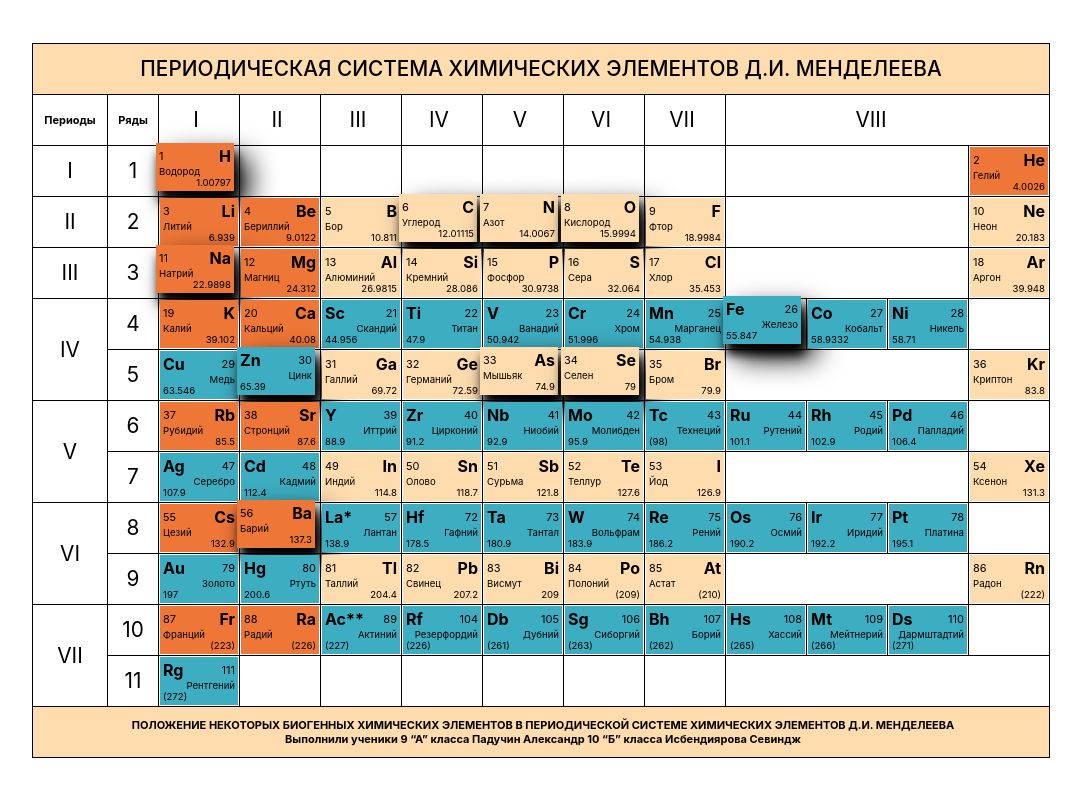
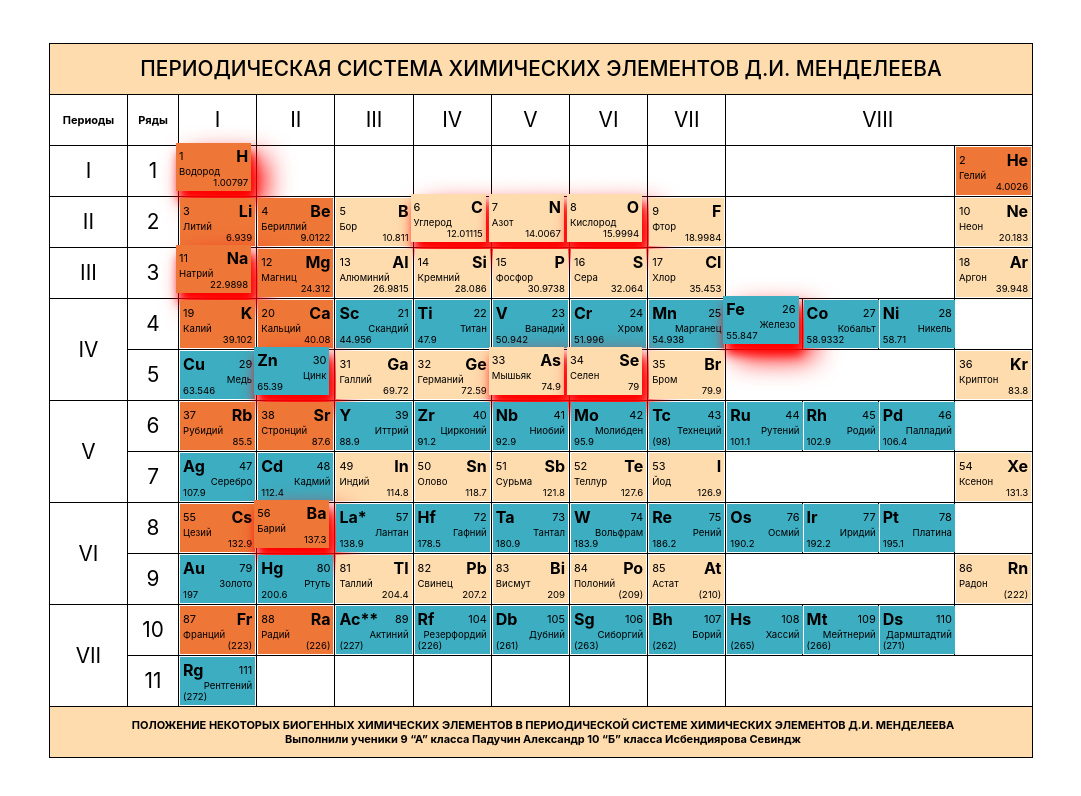
Before and after one commit to AlexPaduchin/biogenic, a React app: page / in a window 1280 px wide. Shown: the whole page, without its empty margins (99-1180 px from the left). Built offline with nearby package versions, Linux system fonts and the light colour scheme.

Commit message:
fix shadow

```diff
--- a/src/table/Cell.js
+++ b/src/table/Cell.js
@@ -1,17 +1,18 @@
-import React, { useMemo } from 'react';
+import React from 'react';
 import './Table.css';
 
 import Elements from './data/Elements';
 
 const Cell = ({
 	elem,
-	setClickedElement
+	setClickedElement,
+	clickedElement,
 }) => {
-
-	return useMemo(() => {
 	const elemInfo = Elements[elem] || {};
 	const color = elemInfo.color ? ' bColor' + elemInfo.color : '';
-
+	const isActiveClass = elemInfo.description === undefined
+		? 'cellShadowNormal'
+		: (clickedElement === '' ? 'cellShadowActive' : 'cellShadowNormal');
 	return (
 		<div
 			className="relativePosition"
@@ -19,7 +20,7 @@ const Cell = ({
 				setClickedElement(elem);
 			}}
 		>
-				<div className={elemInfo.description !== undefined ? 'cellShadow' : ''}>
+			<div className={isActiveClass}>
 				<div className={color}
 				>
 					{elemInfo.color === 'Green' ? (
@@ -53,7 +54,6 @@ const Cell = ({
 			</div >
 		</div >
 	);
-	}, [elem, setClickedElement]);
 };
 
 export default Cell;
--- a/src/table/Table.css
+++ b/src/table/Table.css
@@ -1,6 +1,6 @@
 :root {
   --height: 3rem;
-  --cell-width: 4.5rem;
+  --cell-width: 4.7rem;
   --cell-width-header1: 3rem;
   --max-table-width: calc(
     var(--cell-width) * 14 + var(--cell-width-header1)
@@ -59,7 +59,7 @@ td {
 }
 
 .header {
-  width: var(--cell-width);
+  width: var(--cell-width) !important;
 }
 
 .header4 {
@@ -76,6 +76,8 @@ td {
 .cellWidth {
   width: var(--cell-width);
   padding: 3px;
+  overflow: hidden;
+  box-sizing: border-box;
 }
 .cellWidth3 {
   width: calc(var(--cell-width) * 3);
@@ -147,15 +149,23 @@ td {
 
 .relativePosition {
   position: relative;
-  height: 100%;
-  width: 100%;
+  height: 100% !important;
+  width: 100% !important;
 }
 
-.cellShadow {
+.cellShadowNormal {
+  position: absolute;
+  top: 0;
+  left: 0;
+  box-shadow: 0px 0px 0px black, 0px 0px 0px black;
+}
+
+.cellShadowActive {
   position: absolute;
   top: -4px;
   left: -4px;
-  box-shadow: 14px 14px 28px black, 3px 10px 10px black;
+  box-shadow: 14px 14px 28px red, 3px 10px 10px red;
+  transition: all 2s;
 }
 
 .infoMessage {
--- a/src/table/Table.js
+++ b/src/table/Table.js
@@ -1,4 +1,4 @@
-import React, { useState, useCallback } from 'react';
+import React, { useState, useCallback, useEffect } from 'react';
 
 import Cell from './Cell';
 import Modal from './modal/Modal';
@@ -8,7 +8,9 @@ import './Table.css';
 const arr6 = [1, 2, 3, 4, 5, 6];
 
 function Table() {
-	const [clickedElement, setClickedElement] = useState('');
+	const [clickedElement, setClickedElement] = useState('*');
+
+	useEffect(() => setClickedElement(''), []);
 
 	const closeModal = useCallback(() => {
 		setClickedElement('');
@@ -17,12 +19,12 @@ function Table() {
 
 	const cellProps = {
 		clickedElement,
-		setClickedElement
+		setClickedElement,
 	};
 
 	return (
 		<div className="main">
-			{clickedElement ? (
+			{clickedElement && clickedElement !== '*' ? (
 				<Modal
 					clickedElement={clickedElement}
 					closeModal={closeModal}
```
Lines whose indentation alone changed are shown as unchanged.
